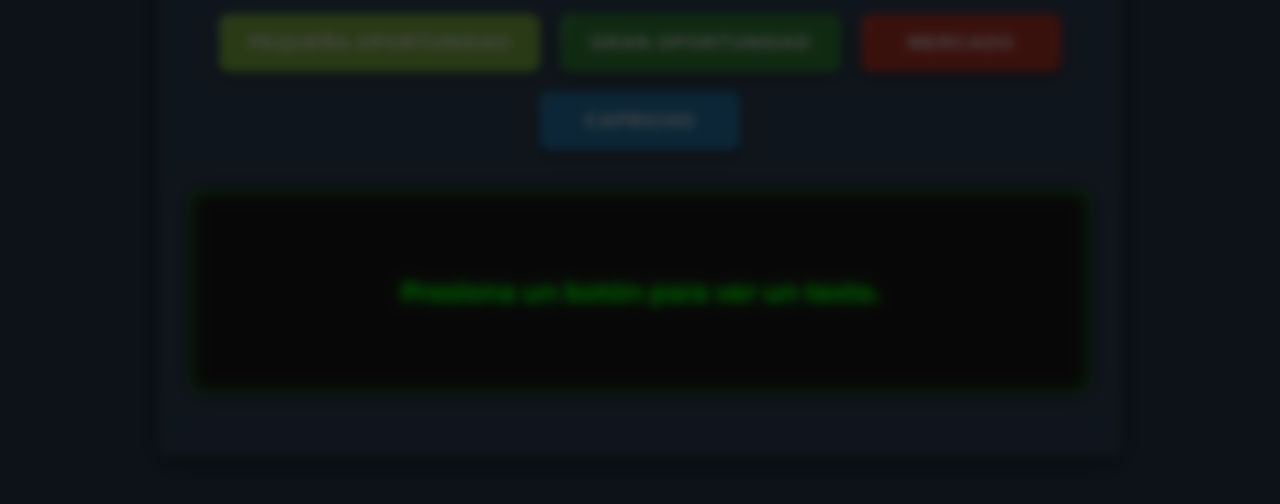
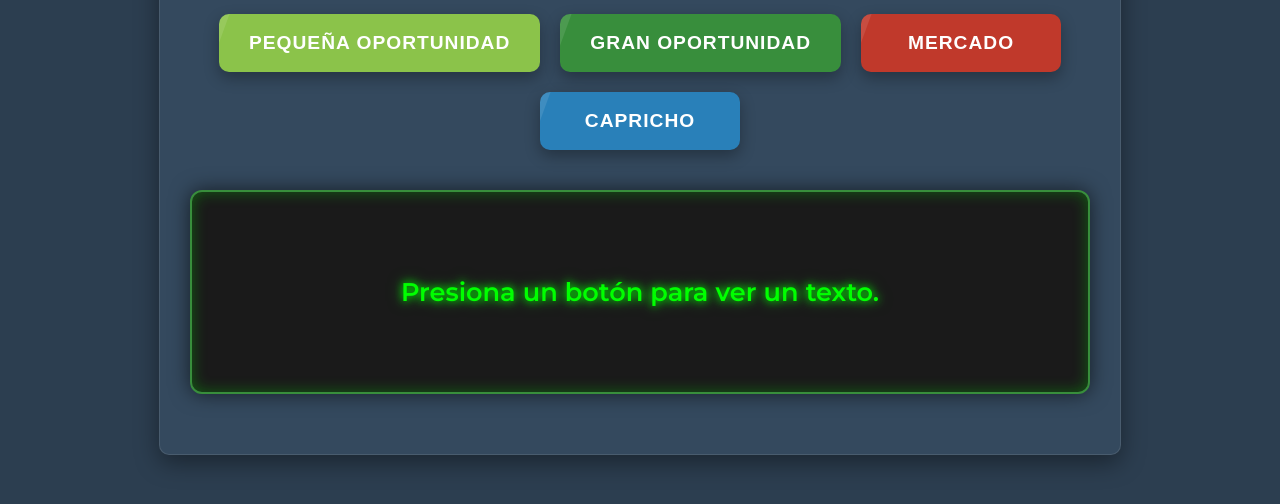
Before and after one commit to armandotext0s/Cashflow, a plain HTML site: page index.html in a window 1280 px wide. Shown: the part 296-800 px from the top of the page. Drawn offline with Linux system fonts and the light colour scheme.

```diff
--- a/style.css
+++ b/style.css
@@ -448,7 +448,7 @@ input[type="range"]::-moz-range-thumb {
     height: 100%;
     overflow: auto; /* Permite scroll si el contenido es muy grande */
     background-color: rgba(0, 0, 0, 0.7); /* Fondo semi-transparente oscuro */
-    display: flex; /* Para centrar el contenido */
+    display: none; /* Para centrar el contenido */
     justify-content: center;
     align-items: center;
     backdrop-filter: blur(5px); /* Efecto de desenfoque en el fondo */
```
